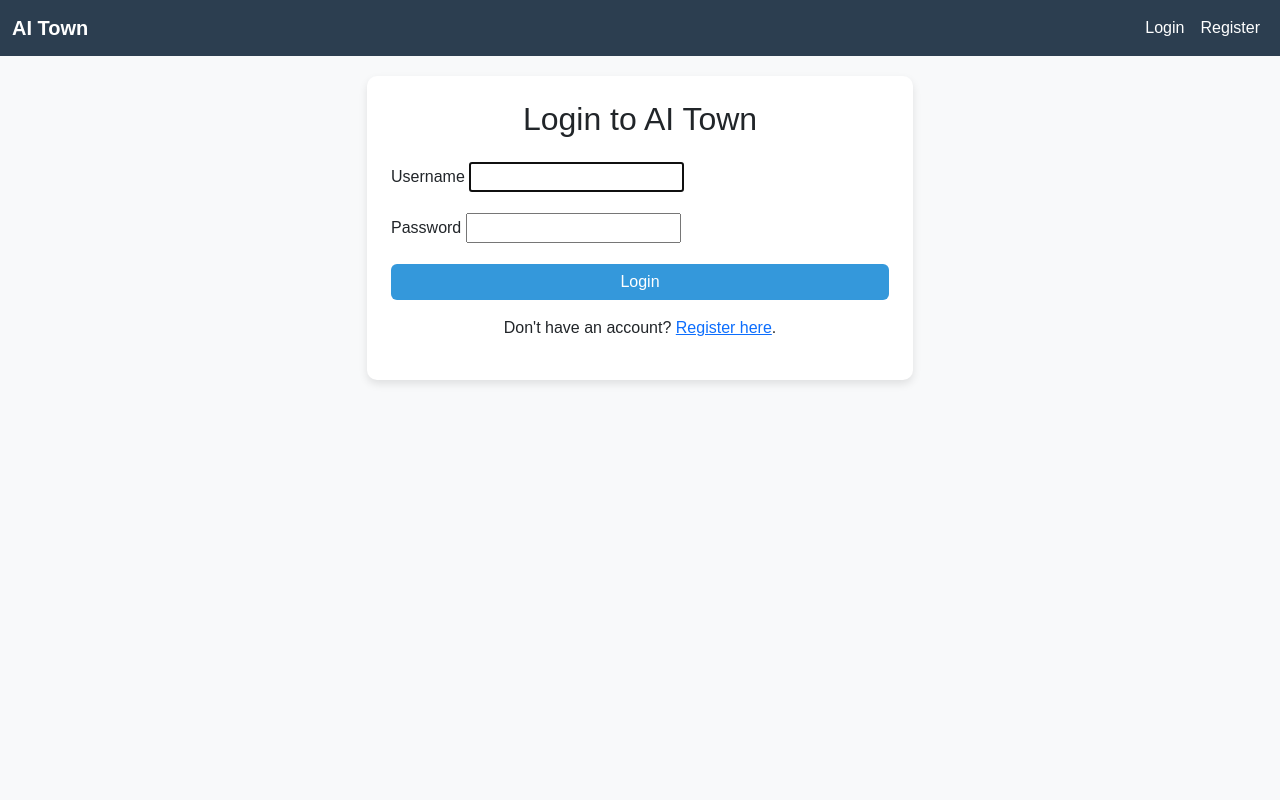
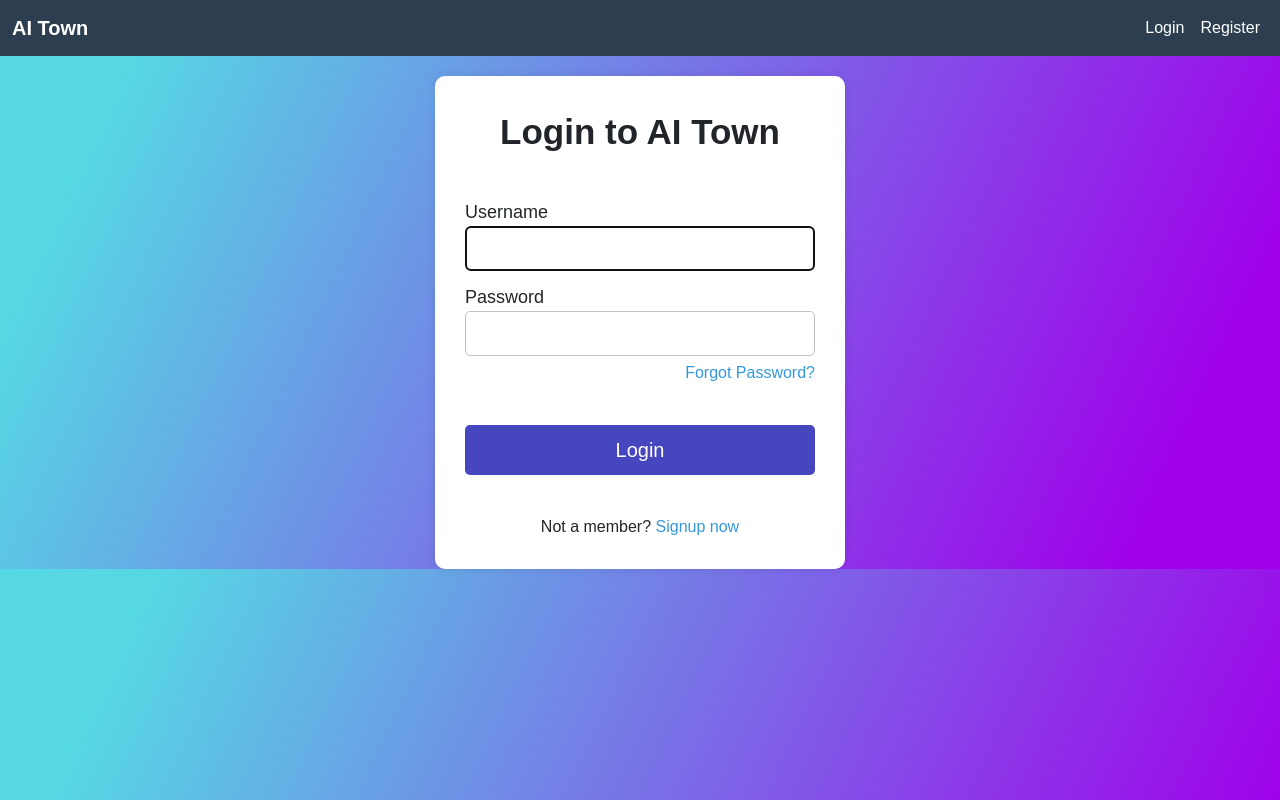
Before and after one commit to aminnademi/AIrium, a Django app: page /accounts/login/ in a window 1280 px wide. Run offline with Django 5.2, Linux system fonts and the light colour scheme.

Commit message:
changing front css theme

```diff
--- a/ai_town/accounts/templates/accounts/login.html
+++ b/ai_town/accounts/templates/accounts/login.html
@@ -1,26 +1,29 @@
 {% extends 'base.html' %}
 {% block title %}Login - AI Town{% endblock %}
 {% block content %}
-<div class="row justify-content-center">
-    <div class="col-md-6">
-        <div class="card p-4">
-            <h2 class="text-center mb-4">Login to AI Town</h2>
+<div class="center">
+    <div  class="contain">
+        <div class="text">Login to AI Town</div>
         <form method="post">
             {% csrf_token %}
-                <div class="mb-3">
-                    <label for="username" class="form-label">Username</label>
+            <div class="data">
+                <label for="username">Username</label>
                 {{ form.username }}
             </div>
-                <div class="mb-3">
-                    <label for="password" class="form-label">Password</label>
+            <div class="data">
+                <label for="password">Password</label>
                 {{ form.password }}
             </div>
-                <button type="submit" class="btn btn-primary w-100">Login</button>
+            <div class="forgot-pass">
+                <a href="#">Forgot Password?</a>
+            </div>
+            <div class="form_submit">
+                <button type="submit" class="submit_btn">Login</button>
+            </div>
+            <div class="signup-link">
+                Not a member? <a href="{% url 'register' %}">Signup now</a>
+            </div>
         </form>
-            <p class="mt-3 text-center">
-                Don't have an account? <a href="{% url 'register' %}">Register here</a>.
-            </p>
-        </div>
     </div>
 </div>
 {% endblock %}
--- a/ai_town/accounts/templates/base.html
+++ b/ai_town/accounts/templates/base.html
@@ -9,6 +9,7 @@
     <link href="https://cdn.jsdelivr.net/npm/bootstrap@5.3.0/dist/css/bootstrap.min.css" rel="stylesheet">
     <!-- Custom CSS -->
     <link rel="stylesheet" href="{% static 'css/main.css' %}">
+    <link rel="stylesheet" href="{% static 'css/login.css' %}">
     <style>
         body {
             background-color: #f8f9fa;
--- /dev/null
+++ b/ai_town/static/css/login.css
@@ -0,0 +1,95 @@
+.center {
+    display: flex;
+    justify-content: center;
+    align-items: center;
+    /* height: 100vh; */
+    /*background: linear-gradient(115deg, #56d8e4 10%, #9f01ea 90%);*/
+}
+
+.contain {
+    background: #fff;
+    width: 410px;
+    padding: 30px;
+    box-shadow: 0 0 8px rgba(0, 0, 0, 0.1);
+    border-radius: 10px;
+}
+
+.contain .text {
+    font-size: 35px;
+    font-weight: 600;
+    text-align: center;
+    margin-bottom: 20px;
+}
+
+.contain form .data {
+    height: 45px;
+    width: 100%;
+    margin: 40px 0;
+}
+
+form .data label {
+    font-size: 18px;
+}
+
+form .data input {
+    height: 100%;
+    width: 100%;
+    padding-left: 10px;
+    font-size: 17px;
+    border: 1px solid silver;
+    border-radius: 5px;
+}
+
+form .data input:focus {
+    border-color: #3498db;
+    border-bottom-width: 2px;
+}
+
+form .forgot-pass {
+    margin-top: -8px;
+    text-align: right;
+}
+
+form .forgot-pass a {
+    color: #3498db;
+    text-decoration: none;
+}
+
+form .forgot-pass a:hover {
+    text-decoration: underline;
+}
+
+.form_submit {
+    display: flex;
+    justify-content: center;
+}
+
+.submit_btn {
+    border: none;
+    background-color: rgb(70, 70, 190);
+    width: 100%;
+    padding: 10px 0;
+    margin: 40px 0;
+    font-size: 20px;
+    color: #fff;
+    border-radius: 5px;
+    transition: all 0.2s ease-in-out;
+}
+
+.submit_btn:hover {
+    cursor: pointer;
+    box-shadow: 0 4px 8px rgba(0, 0, 0, 0.3);
+}
+
+.signup-link {
+    text-align: center;
+}
+
+.signup-link a {
+    color: #3498db;
+    text-decoration: none;
+}
+
+.signup-link a:hover {
+    text-decoration: underline;
+}
--- a/ai_town/static/css/main.css
+++ b/ai_town/static/css/main.css
@@ -1,5 +1,5 @@
 body {
-    background-color: #f8f9fa;
+    background: linear-gradient(115deg, #56d8e4 10%, #9f01ea 90%);
     font-family: 'Arial', sans-serif;
 }
 
```
Also changed, not shown: ai_town/db.sqlite3. Lines whose indentation alone changed are shown as unchanged.
